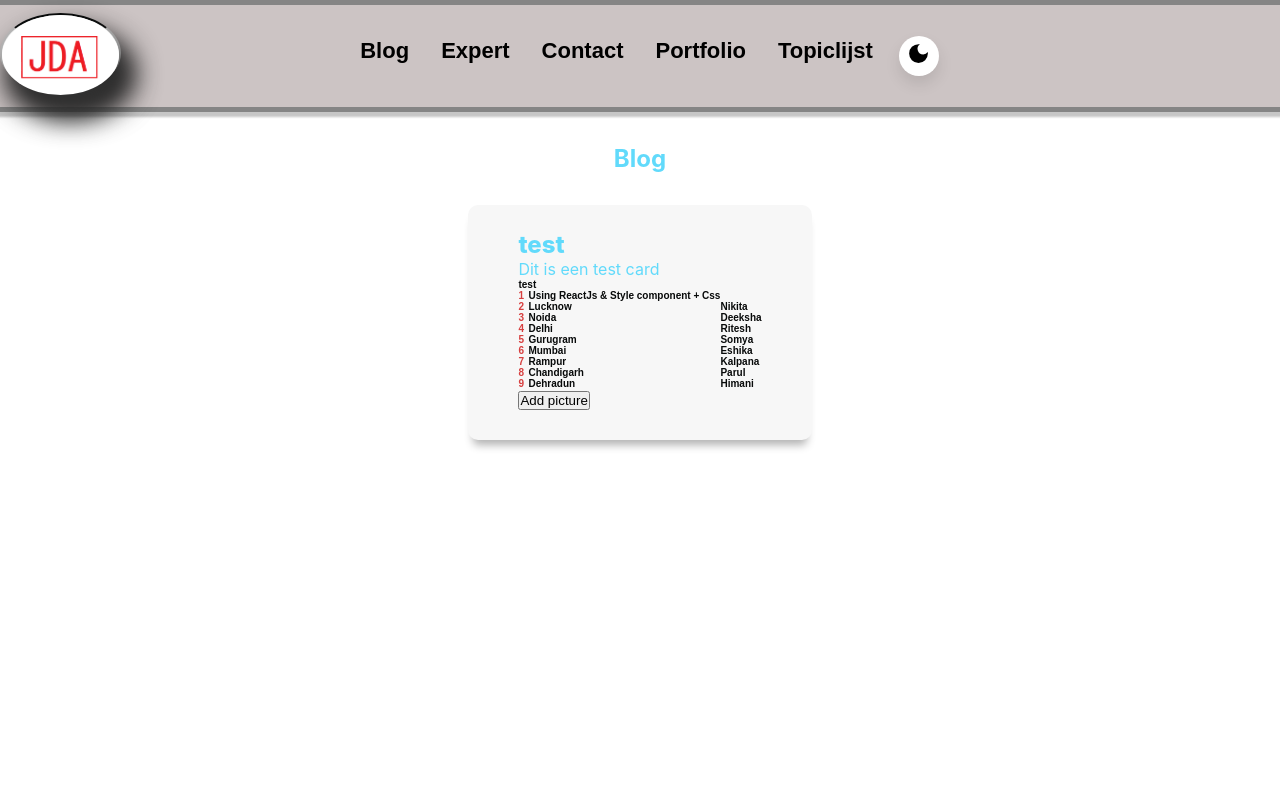
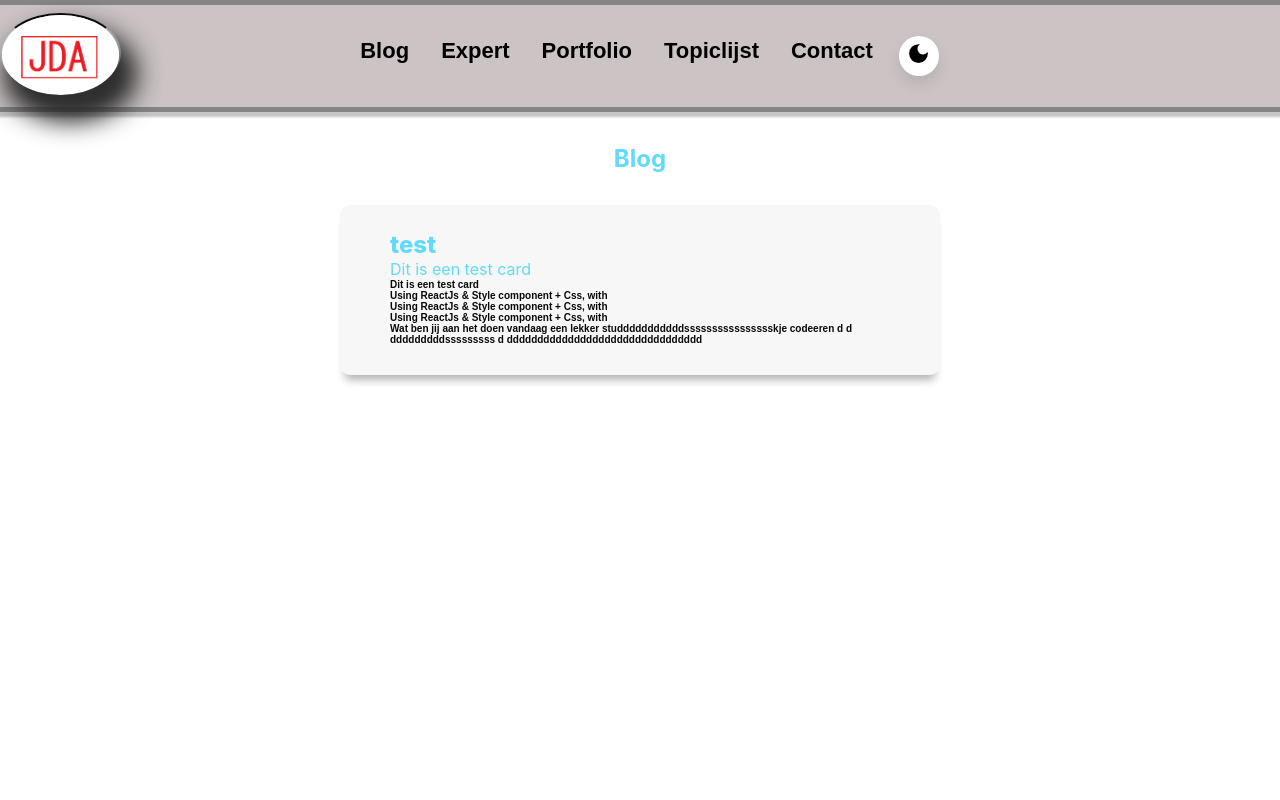
Before and after one commit to darksos34/React_responsive_menu-demo, a React (Create React App) app: page / in a window 1280 px wide. Shown: the top 800 px of the page. Built offline with nearby package versions, Linux system fonts and the light colour scheme.

Commit message:
Modify style blog

```diff
--- a/src/Components/Card/ImageCards/Small/Card.css
+++ b/src/Components/Card/ImageCards/Small/Card.css
@@ -15,6 +15,7 @@
 
 .card:hover {
     transform: scale(1.1);
+    transform-style: flat;
 }
 
 .card__title {
--- a/src/Components/Card/TextCards/Big/BIgTextCard.css
+++ b/src/Components/Card/TextCards/Big/BIgTextCard.css
@@ -17,14 +17,16 @@
     font-size: 1.5rem;
 }
 .btxcard__text{
+    max-width: 500px;
     font-family: "Calibri Light", sans-serif;
     font-size: 10px;
     color: #080a0a;
+    justify-items: auto;
 }
 
 .btxcard__textcard{
     color: #d73f3f;
-    width: 10px;
+    max-width: 10px;
 }
 .btxcard {
     overflow: revert;
@@ -43,5 +45,53 @@
 }
 
 .btxcard-content {
-    padding: 10px;
+    justify-content: space-around;
 }
+@media screen and (max-width: 1050px) {
+    .btxcard{
+        padding: 3rem 2rem;
+    }
+    .links-wrapper {
+        display: none;
+
+    }
+    .nav-menu {
+        margin-left: auto;
+
+        display: flex;
+    }
+    .nav-menu-wrapper {
+        align-content: center;
+        width: min-content;
+        height: max-content;
+    }
+}
+
+@media screen and (max-width:  700px) {
+    .btxcard {
+        padding: 1rem 2rem;
+    }
+    .nav-menu-wrapper{
+
+        align-items: center;
+        width: min-content;
+        height: max-content;
+    }
+}
+
+@media screen and (max-width:  550px) {
+    .btxcard {
+        padding: 3rem 2rem;
+
+    }
+    .nav-button {
+        display: none;
+    }
+    .nav-menu-wrapper {
+
+        height: auto;
+    }
+    .nav-menu-wrapper-button {
+        display: block;
+    }
+}
--- a/src/Components/Card/TextCards/Big/BigTextCard.js
+++ b/src/Components/Card/TextCards/Big/BigTextCard.js
@@ -1,17 +1,17 @@
 import React, { useState, useEffect } from 'react';
 import './BIgTextCard.css';
 
-import JsonData from "../../../../data.json";
+import JsonData from "../../../../JsonData/data.json";
 const BigTextCard = (props) => {
     const [isExpanded, setIsExpanded] = useState(false);
     const DisplayData=JsonData.map(
         (info)=>{
             return(
                 <tr>
-                    <td className={"btxcard__textcard"}>{info.id}</td>
+                    <td className={"btxcard__textcard"}></td>
                     <td>{info.description}</td>
-                    <td>{info.name}</td>
                 </tr>
+
             )
         }
     )
@@ -32,16 +32,16 @@ const BigTextCard = (props) => {
             onClick={() => setIsExpanded(!isExpanded)}
         >
             <div className="btxcard__container">
-                <div className="btxcard__body">
+                <div className="btxcard-content">
                     <h2 className="btxcard__title" >{props.title}</h2>
                     <p className="btxcard__description">{props.description}</p>
                 </div>
 
+                <h4 className={"btxcard__text"}>{props.description}
+                    {DisplayData} {DisplayData} {DisplayData}
+                    Wat ben jij aan het doen vandaag een lekker studddddddddddsssssssssssssssskje codeeren    d d dddddddddsssssssss d dddddddddddddddddddddddddddddddd
+                </h4>
 
-                <h4 className={"btxcard__text"}>{props.text}
-                    {DisplayData}
-                </h4>
-                <button className="btxcard__btn">Add picture</button>
             </div>
         </div>
     );
--- a/src/Components/Nav/NavIconMenu.js
+++ b/src/Components/Nav/NavIconMenu.js
@@ -20,15 +20,14 @@ export default function NavIconMenu() {
                 <Link to="/expert"><FaBuromobelexperte /> Expert</Link>
             </p>
             <p>
-                <Link to="/contact"><FaMedapps />Contact</Link>
-            </p>
-            <p>
                 <Link to="/portfolio"><FaReadme />  portfolio</Link>
             </p>
             <p>
                 <Link to="/topiclist"><FaDatabase /> Topiclijst</Link>
             </p>
-
+            <p>
+                <Link to="/contact"><FaMedapps />Contact</Link>
+            </p>
         </>
     );
 }
--- a/src/Components/Nav/NavMenu.js
+++ b/src/Components/Nav/NavMenu.js
@@ -26,13 +26,13 @@ export default function NavMenu() {
                 <Link className="nav-menu-hoover" to="/expert">Expert</Link>
             </p>
             <p>
-                <Link className="nav-menu-hoover" to="/contact">Contact</Link>
-            </p>
-            <p>
                 <Link className="nav-menu-hoover" to="/portfolio">portfolio</Link>
             </p>
             <p>
                 <Link className="nav-menu-hoover" to="/topiclist">Topiclijst</Link>
+            </p>
+            <p>
+                <Link className="nav-menu-hoover" to="/contact">Contact</Link>
             </p>
             <p>
               <button  className="links-wrapper-theme" onClick={toggleTheme}><MdDarkMode/></button>
--- a/src/Components/Nav/Router.js
+++ b/src/Components/Nav/Router.js
@@ -17,9 +17,9 @@ export default function Router(){
         <Routes>
             <Route exact path="/" element={<Blog></Blog>}/>
             <Route exact path="expert" element={<Expert></Expert>}/>
-            <Route exact path="contact" element={<Contact></Contact>}/>
             <Route exact path="portfolio" element={<Portfolio></Portfolio>}/>
             <Route path="topiclist" element={<TopicListNav></TopicListNav>}/>
+            <Route exact path="contact" element={<Contact></Contact>}/>
             <Route path="submenu" element={<SubNav></SubNav>}/>
         </Routes>
 
--- a/src/Components/Nav/hamburgerMenu/menu/HomeSet.js
+++ b/src/Components/Nav/hamburgerMenu/menu/HomeSet.js
@@ -29,7 +29,7 @@ const Heading = styled.h1`
 
   user-select: none; /* supported by Chrome and Opera */
   -webkit-user-select: none; /* Safari */
-  //-khtml-user-select: none; /* Konqueror HTML */
+  -khtml-user-select: none; /* Konqueror HTML */
   -moz-user-select: none; /* Firefox */
   -ms-user-select: none; /* Internet Explorer/Edge */
 `;
--- a/src/Components/Nav/hamburgerMenu/menu/SubMenu.js
+++ b/src/Components/Nav/hamburgerMenu/menu/SubMenu.js
@@ -57,7 +57,7 @@ const StyledLink = styled(Link)`
 
   user-select: none; /* supported by Chrome and Opera */
   -webkit-user-select: none; /* Safari */
-  //-khtml-user-select: none; /* Konqueror HTML */
+  -khtml-user-select: none; /* Konqueror HTML */
   -moz-user-select: none; /* Firefox */
   -ms-user-select: none; /* Internet Explorer/Edge */
 
--- a/src/JsonData/data.json
+++ b/src/JsonData/data.json
@@ -1,54 +1,8 @@
 [
   {
-    "id": 1,
-    "title": "Build a responsive Hamburger menu",
-    "description": "Using ReactJs & Style component + Css"
-  },
 
-  {
-    "id":2,
-    "name":"Nikita",
-    "description":"Lucknow"
-  },
+    "text": "Build a responsive Hamburger menu",
+    "description": "Using ReactJs & Style component + Css, with"
+  }
 
-  {
-    "id":3,
-    "name":"Deeksha",
-    "description":"Noida"
-  },
-
-  {
-    "id":4,
-    "name":"Ritesh",
-    "description":"Delhi"
-  },
-
-  {
-    "id":5,
-    "name":"Somya",
-    "description":"Gurugram"
-  },
-
-  {
-    "id":6,
-    "name":"Eshika",
-    "description":"Mumbai"
-  },
-  {
-    "id":7,
-    "name":"Kalpana",
-    "description":"Rampur"
-  },
-
-  {
-    "id":8,
-    "name":"Parul",
-    "description":"Chandigarh"
-  },
-
-  {
-    "id":9,
-    "name":"Himani",
-    "description":"Dehradun"
-  }
 ]
--- a/src/Pages/Blog/Blog.js
+++ b/src/Pages/Blog/Blog.js
@@ -18,13 +18,11 @@ export default function Blog (){
             </div>
 
             <div className="container-login">
-                <div className="card card-container">
+
                     <div className="header-title">
                         <nav>
-                            <BigTextCard title="test" description="Dit is een test card" text="test">
-                            </BigTextCard>
+                            <BigTextCard title="test" description="Dit is een test card" text="test"/>
                         </nav>
-                    </div>
                 </div>
             </div>
 
```
Also changed, not shown: src/Pages/Contact/Contact.js.
